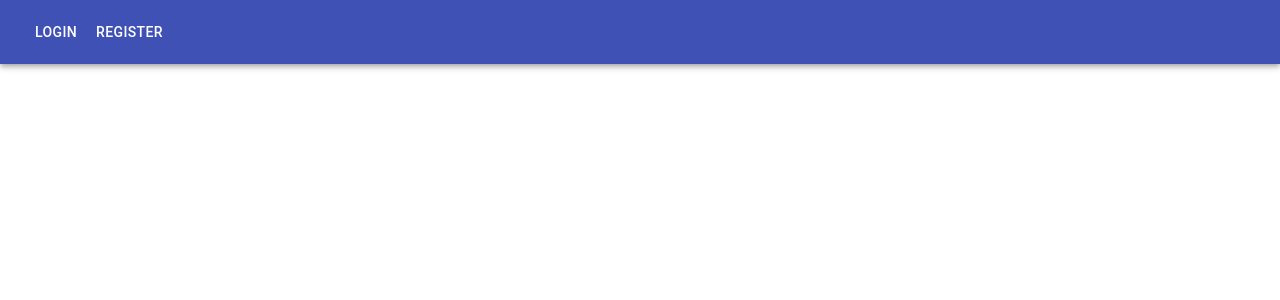
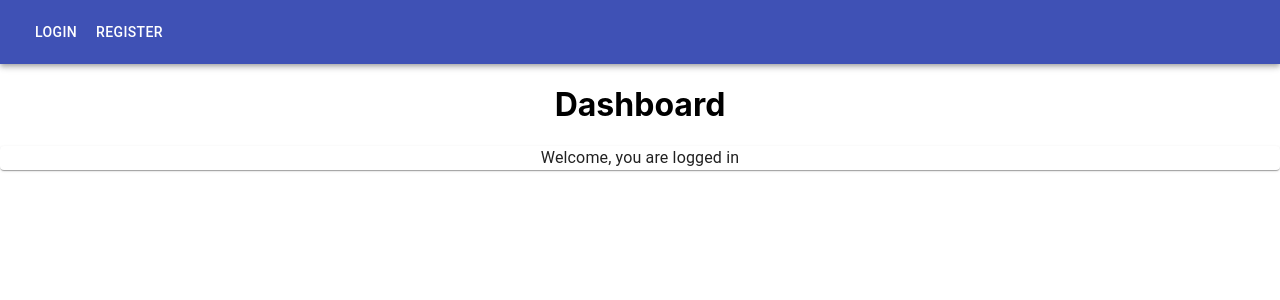
Before and after one commit to christopher-kirkley/reactlogin, a React (Create React App) app: page /dashboard in a window 1280 px wide. Shown: the top 300 px of the page. Built offline with nearby package versions, Linux system fonts and the light colour scheme.

Commit message:
Context working, but session better managed with using cookies in addition

```diff
--- /dev/null
+++ b/src/Dashboard.js
@@ -0,0 +1,30 @@
+import React, { useState, useEffect } from 'react'
+import Cookies from 'js-cookie'
+
+import logo from './logo.svg';
+import './App.css';
+
+import {
+	Paper,
+	Typography,
+} from "@material-ui/core"
+
+import { useHistory } from "react-router-dom";
+
+function Dashboard() {
+
+	const history = useHistory()
+
+	return (
+		<div>
+		<h1>Dashboard</h1>
+		<Paper>
+		<Typography>Welcome, you are logged in</Typography>
+		</Paper>
+		</div>
+	)
+
+
+}
+
+export default Dashboard
--- a/src/Login.js
+++ b/src/Login.js
@@ -5,6 +5,7 @@ import './Token.js';
 
 import { UserContext } from './hooks/UserContext'
 
+import { useHistory } from "react-router-dom";
 
 import {
 	Typography,
@@ -19,6 +20,8 @@ import {
 function Login() {
 
 	const { user, setUser } = useContext(UserContext)
+
+	const history = useHistory()
 
 	useEffect(() => {
 	}, []
@@ -42,6 +45,7 @@ function Login() {
 			}
 			else {
 				setUser(true)
+				history.push('/dashboard')
 			}
 		})
 		.catch(err => console.log('error'))
--- a/src/Main.js
+++ b/src/Main.js
@@ -6,6 +6,7 @@ import './App.css';
 import Login from './Login'
 import Register from './Register'
 import Users from './Users'
+import Dashboard from './Dashboard'
 
 import UserContextProvider from './hooks/UserContext'
 import { UserContext } from './hooks/UserContext'
@@ -42,7 +43,9 @@ function Main() {
 					<Toolbar>
 					{ user ?
 						<React.Fragment>
-							<Button onClick={handleLogout} color="inherit">Logout</Button>
+							<Button component={Link} to='/dashboard' color="inherit">Dashboard</Button>
+							<Button component={Link} to='/users' color="inherit">Users</Button>
+							<Button onClick={handleLogout} component={Link} to='/login' color="inherit">Logout</Button>
 						</React.Fragment>
 						:
 						<React.Fragment>
@@ -59,6 +62,9 @@ function Main() {
 						<Route exact path="/login" component={Login}/>
 					</Switch>
 					<Switch>
+						<Route exact path="/dashboard" component={Dashboard}/>
+					</Switch>
+					<Switch>
 						<Route exact path="/users" component={Users}/>
 					</Switch>
 			</Router>
```
